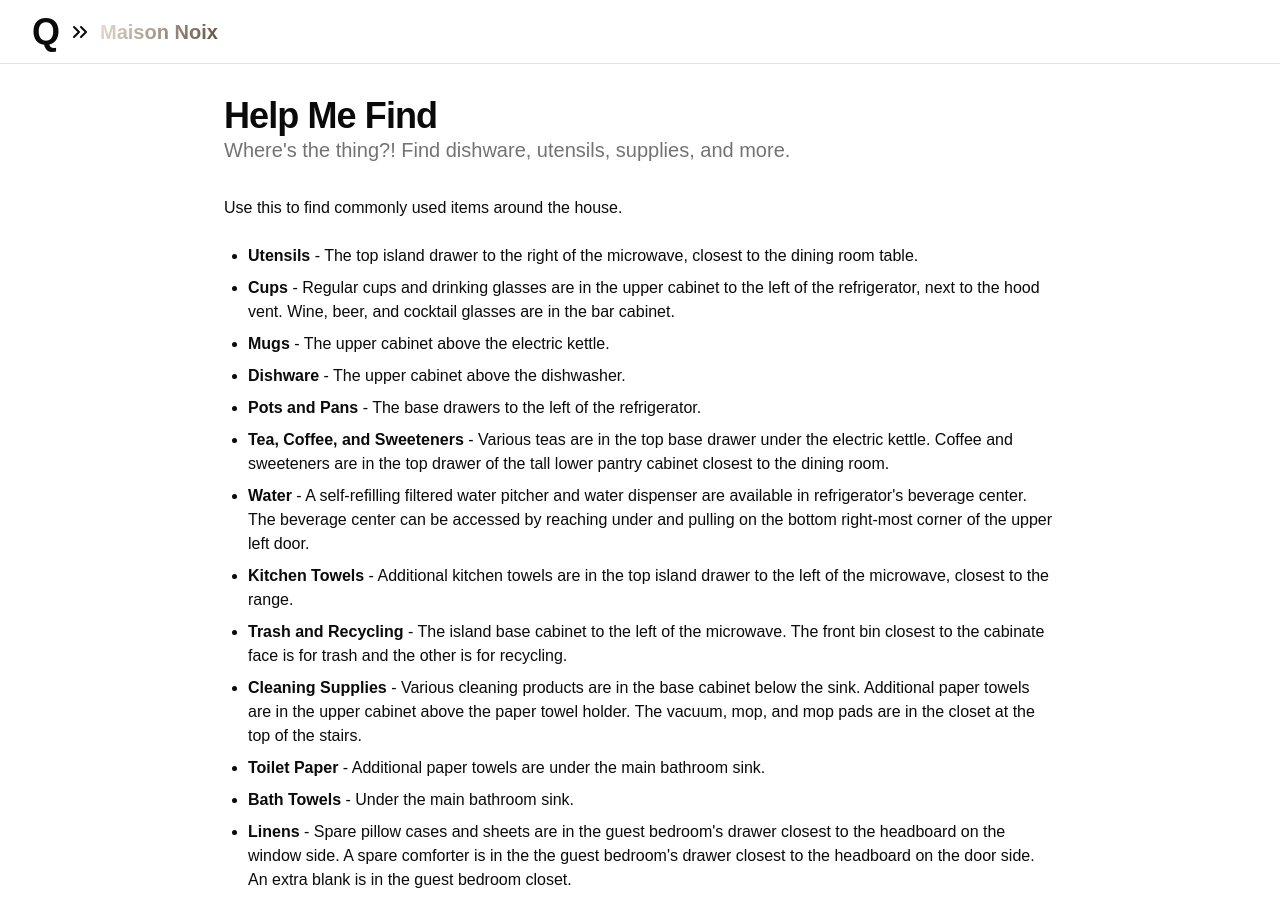
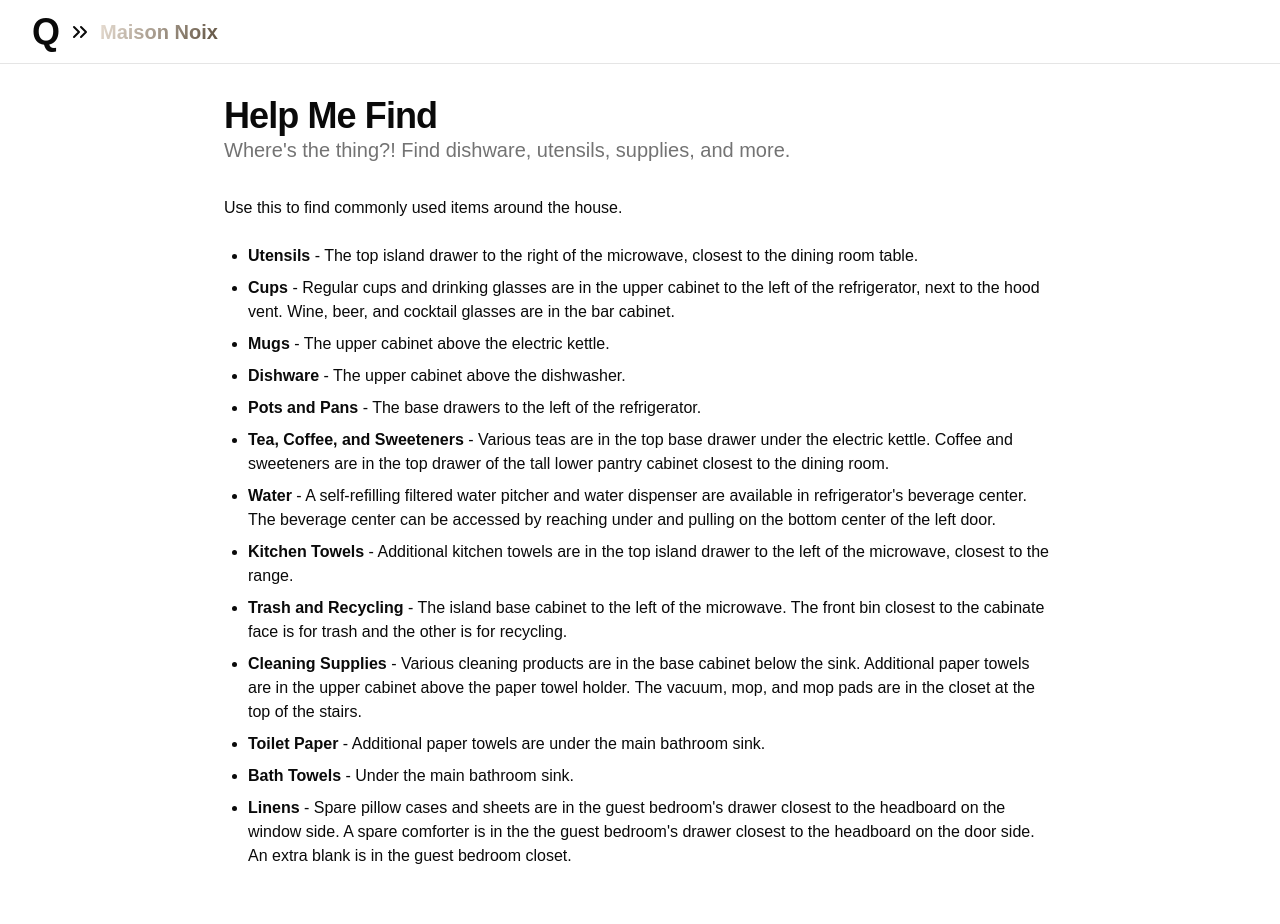
Before and after one commit to MrCapitalQ/SiteQ, a React (Vite) app: page /maison-noix/find in a window 1280 px wide. After the commit the page ends 900 px from the top, so only its background shows below. Built offline with nearby package versions, Linux system fonts and the light colour scheme.

Commit message:
Fix beverage center door instructions.

```diff
--- a/src/components/maison-noix/find.tsx
+++ b/src/components/maison-noix/find.tsx
@@ -40,7 +40,7 @@ export function MaisonNoixFind() {
           <li>
             <strong>Water</strong> - A self-refilling filtered water pitcher and water dispenser are available in
             refrigerator's beverage center. The beverage center can be accessed by reaching under and pulling on the
-            bottom right-most corner of the upper left door.
+            bottom center of the left door.
           </li>
           <li>
             <strong>Kitchen Towels</strong> - Additional kitchen towels are in the top island drawer to the left of the
```
